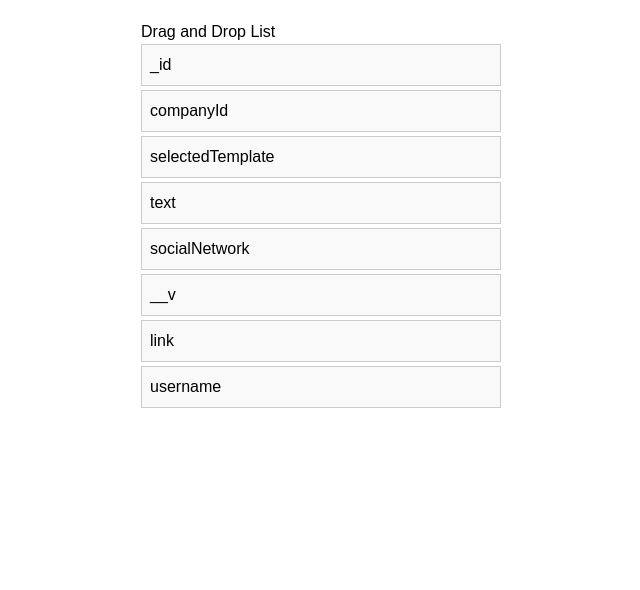
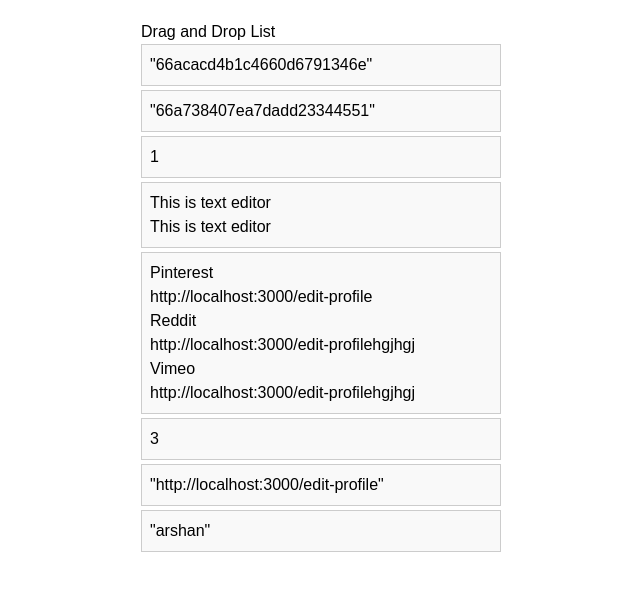
Before and after one commit to arfan4-dev/DnD-project, a React (Vite) app: page / in a window 1280 px wide. Shown: the top 590 px of the page, without its empty margins (319-959 px from the left). Built offline with nearby package versions, Linux system fonts and the light colour scheme.

Commit message:
drag and drop sortable with object

```diff
--- a/src/App.jsx
+++ b/src/App.jsx
@@ -3,7 +3,8 @@ import { DndContext, closestCenter } from '@dnd-kit/core';
 import { arrayMove, SortableContext, useSortable, verticalListSortingStrategy } from '@dnd-kit/sortable';
 import { CSS } from '@dnd-kit/utilities';
 
-const SortableItem = ({ id, name, handleClick }) => {
+// Component for rendering sortable items
+const SortableItem = ({ id, name, handleClick, data }) => {
   const { attributes, listeners, setNodeRef, transform, transition } = useSortable({ id });
 
   const style = {
@@ -18,11 +19,31 @@ const SortableItem = ({ id, name, handleClick }) => {
 
   return (
     <div ref={setNodeRef} style={style} {...attributes} {...listeners} onClick={() => handleClick(id)}>
-      {name}
+      {
+        name === 'text' ? (
+          <div>
+            {data.map((item) => (
+              <div key={item._id} dangerouslySetInnerHTML={{ __html: item.innerText }} />
+            ))}
+          </div>
+        ) : name === 'socialNetwork' ? (
+          <div>
+            {data.map((item) => (
+              <>
+              <a key={item._id} href={item.link} target="_blank" rel="noreferrer">{item.name}</a>
+              <div> {item.link} </div>
+              </>
+            ))}
+          </div>
+        ) : (
+          <div> {JSON.stringify(data)} </div> // Fallback rendering for unknown names
+        )
+      }
     </div>
   );
 };
 
+// Main App component
 const App = () => {
   const [items, setItems] = useState({
     _id: "66acacd4b1c4660d6791346e",
@@ -60,6 +81,7 @@ const App = () => {
     username: "arshan"
   });
 
+  // Handler for drag-and-drop end event
   const handleDragEnd = (event) => {
     const { active, over } = event;
     if (active.id !== over.id) {
@@ -75,10 +97,12 @@ const App = () => {
     }
   };
 
+  // Handler for item click event
   const handleItemClick = (id) => {
     console.log('Clicked item ID:', id);
   };
 
+  // Log items when they change
   useEffect(() => {
     console.log('Items:', items);
   }, [items]);
@@ -89,7 +113,7 @@ const App = () => {
       <DndContext collisionDetection={closestCenter} onDragEnd={handleDragEnd}>
         <SortableContext items={Object.keys(items)} strategy={verticalListSortingStrategy}>
           {Object.keys(items).map((key) => (
-            <SortableItem key={key} id={key} name={key} handleClick={handleItemClick} />
+            <SortableItem key={key} id={key} name={key} data={items[key]} handleClick={handleItemClick} />
           ))}
         </SortableContext>
       </DndContext>
```
